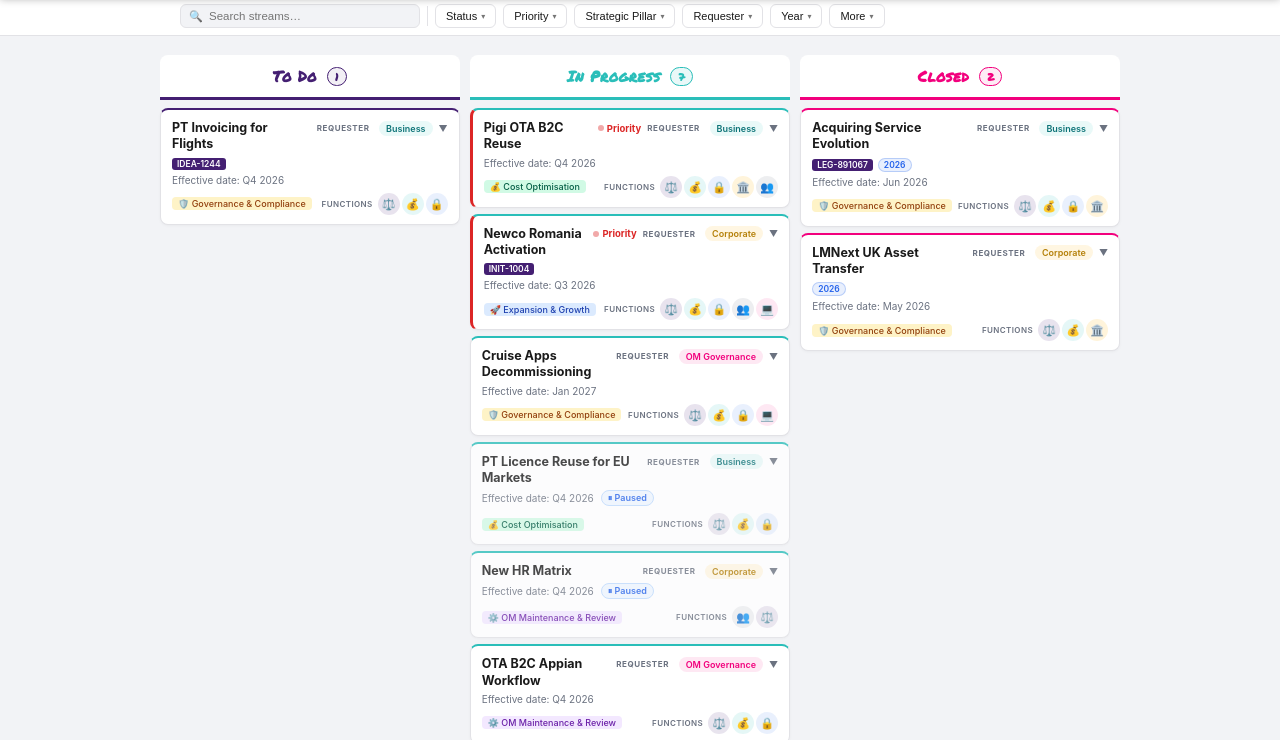
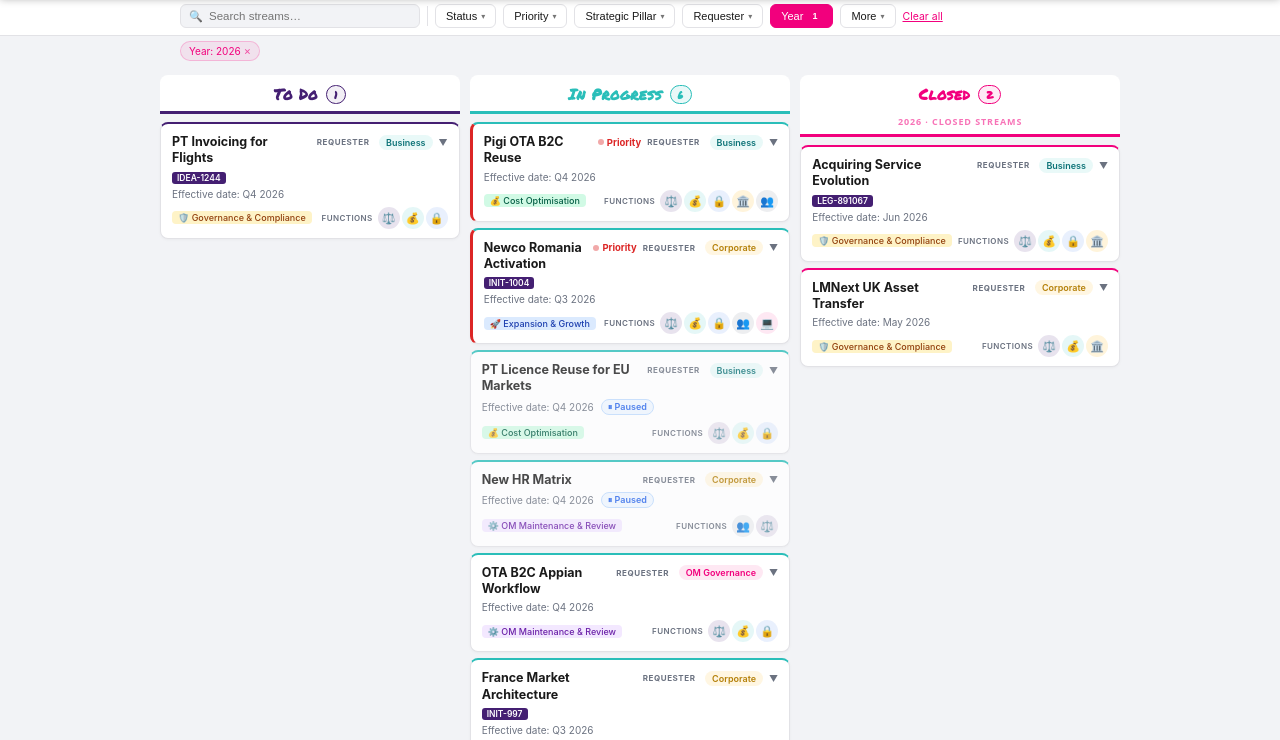
Before and after one commit to dianetalagrand/om-dashboard, a plain HTML site: page index.html in a window 1280 px wide. Shown: the part 55-795 px from the top of the page. Drawn offline with Linux system fonts and the light colour scheme.

Commit message:
fix: remove 2026 badge, col subtitle, auto-select 2026 on load, header year note

```diff
--- a/index.html
+++ b/index.html
@@ -210,7 +210,7 @@
   <div class="header-left">
     <div class="header-dot"></div>
     <span class="header-title">Operating Model Governance</span>
-    <span class="header-sub">/ Portfolio</span>
+    <span class="header-sub">/ Portfolio <span style="font-size:10px;opacity:0.5;margin-left:4px;">· 2026</span></span>
   </div>
   <div class="header-right">
     <div class="kpi-pills">
@@ -480,7 +480,7 @@
         <div class="card-title-row">
           <span class="card-title">${esc(s.name)}</span>
           ${s.init?`<span class="stream-init">${esc(s.init)}</span>`:""}
-          ${s.is2026closed?`<span class="badge badge-2026">${s.year}</span>`:""}
+
         </div>
         <div class="card-top-right">
           ${s.prioritized?`<span class="priority-indicator"><span class="priority-dot"></span>Priority</span>`:""}
@@ -522,15 +522,18 @@
   const colClosed = data.filter(s=>s.status==="Closed");
   const srt = arr=>arr.sort((a,b)=>{ if(a.prioritized&&!b.prioritized)return -1; if(!a.prioritized&&b.prioritized)return 1; return b.goLive.localeCompare(a.goLive); });
   srt(colTodo); srt(colIP); srt(colClosed);
-  const makeCol=(cls,label,icon,arr)=>`
+  const makeCol=(cls,label,icon,arr,subtitle="")=>`
     <div class="col-wrap ${cls}">
-      <div class="col-header" style="justify-content:center;gap:10px;"><span>${label}</span><span class="col-count">${arr.length}</span></div>
+      <div class="col-header" style="justify-content:center;gap:10px;flex-direction:column;padding:8px 14px 6px;">
+        <div style="display:flex;align-items:center;gap:8px;width:100%;justify-content:center;"><span>${label}</span><span class="col-count">${arr.length}</span></div>
+        ${subtitle?`<div style="font-family:system-ui;font-size:9px;font-weight:600;opacity:0.55;text-transform:uppercase;letter-spacing:0.1em;">${subtitle}</div>`:""}
+      </div>
       <div class="col-cards">${arr.length?arr.map(renderCard).join(""):`<div class="empty-col">No streams</div>`}</div>
     </div>`;
   document.getElementById("col-grid").innerHTML =
     makeCol("col-todo",  "To Do",       "", colTodo)+
     makeCol("col-ip",    "In Progress", "", colIP)+
-    makeCol("col-closed","Closed",      "", colClosed);
+    makeCol("col-closed","Closed",      "", colClosed, "2026 · Closed streams");
   // KPIs
   document.getElementById("kpi-total").textContent  = streams.length;
   document.getElementById("kpi-todo").textContent   = streams.filter(s=>s.status==="New").length;
@@ -673,6 +676,9 @@
 document.addEventListener("click",e=>{ if(!e.target.closest(".dropdown-wrap"))document.querySelectorAll(".dropdown-wrap").forEach(d=>d.classList.remove("open")); });
 document.getElementById("search-input").addEventListener("input",e=>{ activeFilters.search=e.target.value; _applyAndRender(); });
 
+// Default view: current year pre-selected
+document.getElementById("y-2026").checked = true;
+activeFilters.year = ["2026"];
 _applyAndRender();
 </script>
 </body>
```
